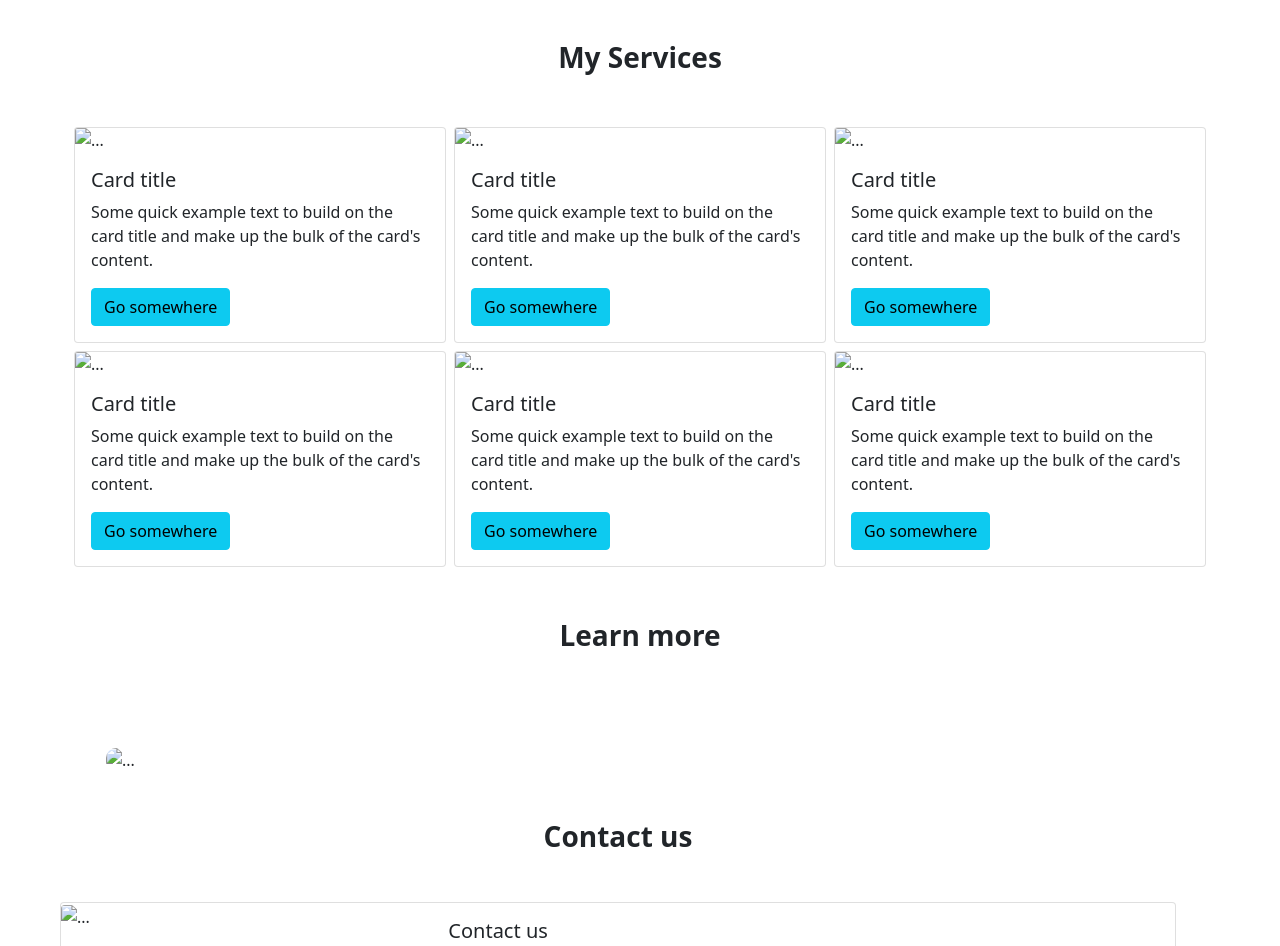
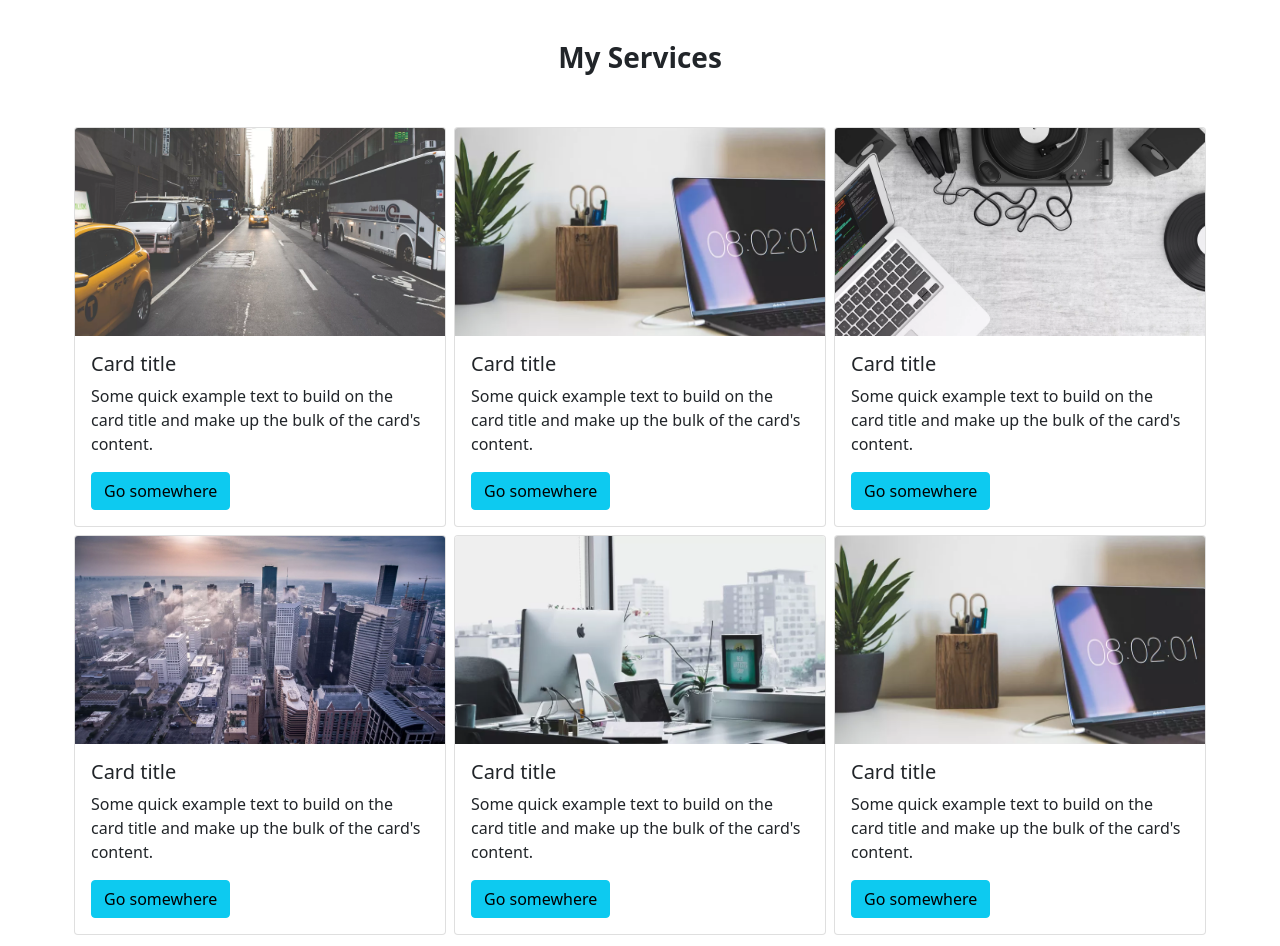
Before and after one commit to ELAAMARI-ELMAHDI/My-first-bootstrap-website, a plain HTML site: page index.html in a window 1280 px wide. Shown: the part 400-1346 px from the top of the page. Drawn offline with nearby package versions, Linux system fonts and the light colour scheme.

Commit message:
Update index.html

```diff
--- a/index.html
+++ b/index.html
@@ -103,7 +103,7 @@
           <div class="col-lg-4 p-1">
 
             <div class="card" >
-              <img src="images/background3.jpg" class="card-img-top" alt="...">
+              <img src="background3.jpg" class="card-img-top" alt="...">
               <div class="card-body">
                 <h5 class="card-title">Card title</h5>
                 <p class="card-text">Some quick example text to build on the card title and make up the bulk of the card's content.</p>
@@ -116,7 +116,7 @@
           <div class="col-lg-4 p-1 col-md-6 col-12">
 
             <div class="card" >
-              <img src="images/blog2.jpg" class="card-img-top" alt="...">
+              <img src="blog2.jpg" class="card-img-top" alt="...">
               <div class="card-body">
                 <h5 class="card-title">Card title</h5>
                 <p class="card-text">Some quick example text to build on the card title and make up the bulk of the card's content.</p>
@@ -130,7 +130,7 @@
           <div class="col-lg-4 p-1 col-md-6 col-12">
 
             <div class="card">
-              <img src="images/background1.jpg" class="card-img-top" alt="...">
+              <img src="background1.jpg" class="card-img-top" alt="...">
               <div class="card-body">
                 <h5 class="card-title">Card title</h5>
                 <p class="card-text">Some quick example text to build on the card title and make up the bulk of the card's content.</p>
@@ -144,7 +144,7 @@
           <div class="col-lg-4 p-1 col-md-6 col-12">
 
             <div class="card" >
-              <img src="images/background2.jpg" class="card-img-top" alt="...">
+              <img src="background2.jpg" class="card-img-top" alt="...">
               <div class="card-body">
                 <h5 class="card-title">Card title</h5>
                 <p class="card-text">Some quick example text to build on the card title and make up the bulk of the card's content.</p>
@@ -158,7 +158,7 @@
           <div class="col-lg-4 p-1 col-md-6 col-12">
 
             <div class="card" >
-              <img src="images/blog1.jpg" class="card-img-top" alt="...">
+              <img src="blog1.jpg" class="card-img-top" alt="...">
               <div class="card-body">
                 <h5 class="card-title">Card title</h5>
                 <p class="card-text">Some quick example text to build on the card title and make up the bulk of the card's content.</p>
@@ -172,7 +172,7 @@
           <div class="col-lg-4 p-1 col-md-6 col-12">
 
             <div class="card" >
-              <img src="images/blog2.jpg" class="card-img-top" alt="...">
+              <img src="blog2.jpg" class="card-img-top" alt="...">
               <div class="card-body">
                 <h5 class="card-title">Card title</h5>
                 <p class="card-text">Some quick example text to build on the card title and make up the bulk of the card's content.</p>
@@ -191,7 +191,7 @@
       <div id="carouselExampleControlsNoTouching" class="carousel slide " data-bs-touch="false" data-bs-interval="false">
         <div class="carousel-inner mt-5 container">
           <div class="carousel-item active">
-            <img src="images/background1.jpg" class=" d-block w-100" alt="..." style="border-radius:10px ;">
+            <img src="background1.jpg" class=" d-block w-100" alt="..." style="border-radius:10px ;">
           </div>
 
         </div>
@@ -215,7 +215,7 @@
   <div class="card mb-3">
     <div class="row g-0">
       <div class="col-md-4">
-        <img src="../images/team3.jpg" class="img-fluid rounded-start" alt="..." style="height:100%;">
+        <img src="team3.jpg" class="img-fluid rounded-start" alt="..." style="height:100%;">
       </div>
       <div class="col-md-8">
         <div class="card-body">
@@ -256,8 +256,8 @@
 
 
 
-    <script src="../js/popper.min.js"></script>
-    <script src="../js/jquery-3.7.1.js"></script>
-    <script src="../js/bootstrap.js"></script>
+    <script src="popper.min.js"></script>
+    <script src="jquery-3.7.1.js"></script>
+    <script src="bootstrap.js"></script>
 </body>
 </html>
```
